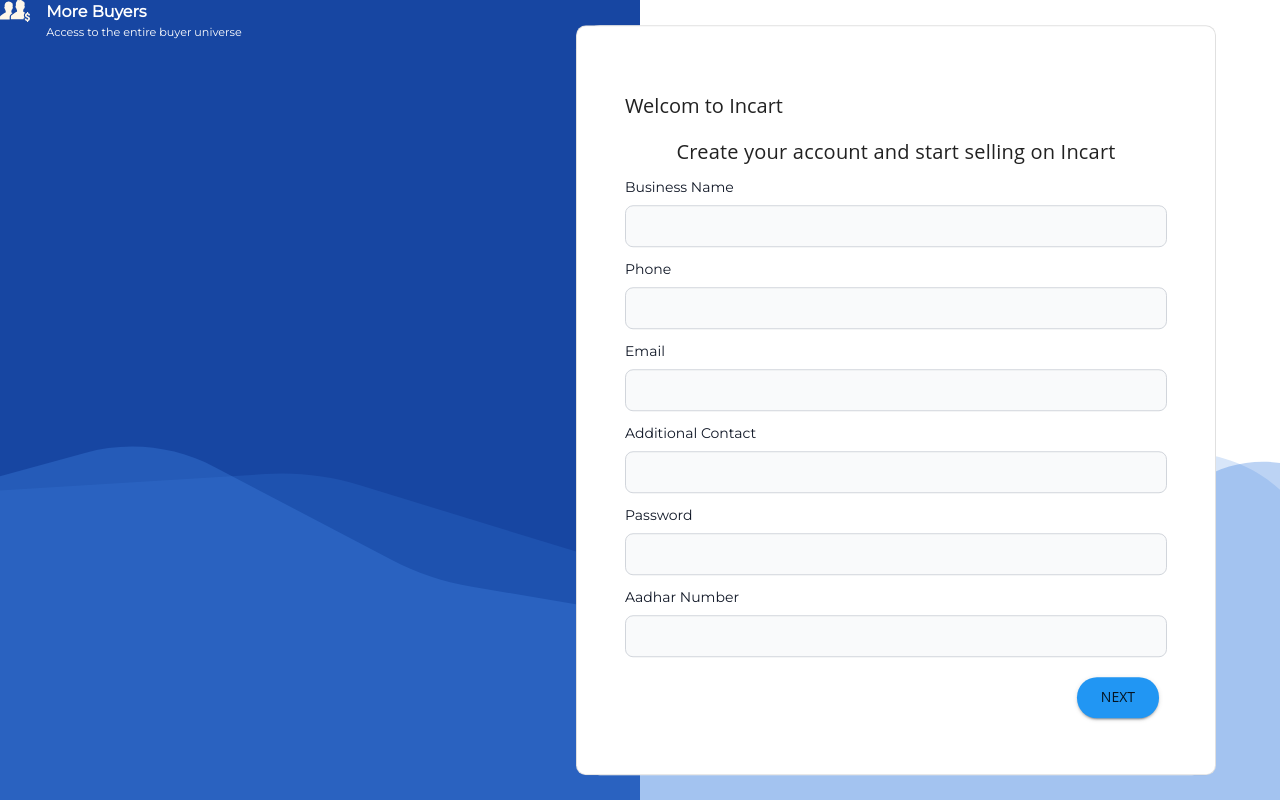
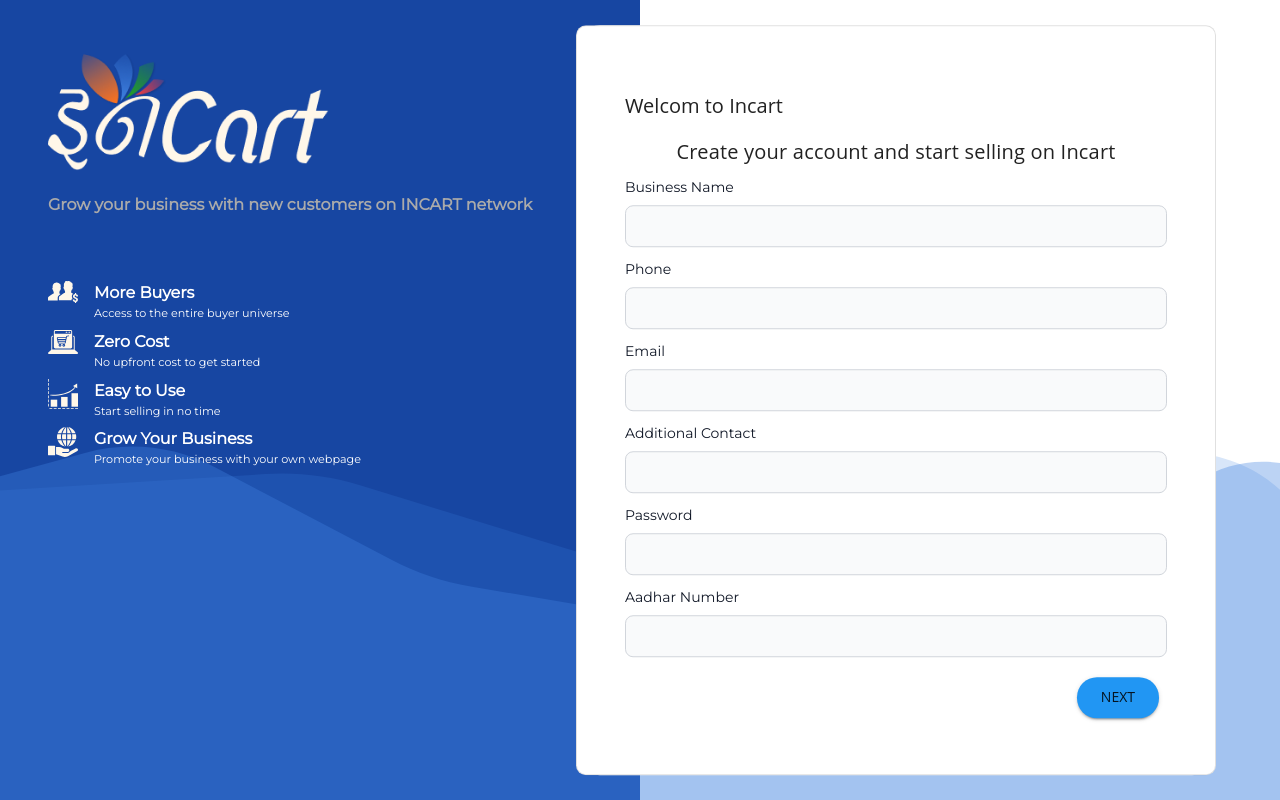
Before and after one commit to ONDC-Hackathon/interface, a React (Create React App) app: page /register in a window 1280 px wide. Built offline with nearby package versions, Linux system fonts and the light colour scheme.

Commit message:
fixed post merge register ui

```diff
--- a/src/Components/Benefits.js
+++ b/src/Components/Benefits.js
@@ -9,11 +9,11 @@
       container
       spacing={2}
     >
-      <Grid className="" xs={2}>
+      <Grid className="">
         {' '}
-        <img src={props.icon} alt="" />{' '}
+        <img src={props.icon} style={{ width: '30px' }} alt="" />{' '}
       </Grid>
-      <Grid xs={10}>
+      <Grid>
         <h1 className="font-extrabold">{props.heading}</h1>
         <p style={{ fontSize: '0.7rem' }}>{props.desc}</p>
       </Grid>
--- a/src/Pages/Register.js
+++ b/src/Pages/Register.js
@@ -15,7 +15,8 @@
 import Benefits from '../Components/Benefits'
 import { useNavigate } from 'react-router-dom'
 import { useDispatch, useSelector } from 'react-redux'
-import { loginSeller } from '../Redux/services/auth.service'
+import { loginSeller } from '../Redux/services/auth.service';
+import incartLogo from '../Images/incart_logo.png'
 
 function Register() {
   const { loading, userInfo, error } = useSelector((state) => state.auth)
@@ -49,12 +50,21 @@
   return (
     <div className="relative">
       <Grid style={{ minHeight: '100vh' }} container spacing={0}>
-        <Grid style={{ backgroundColor: '#1746A2' }} xs={6}>
-          <Benefits
-            icon={buyers}
-            heading={'More Buyers'}
-            desc="Access to the entire buyer universe"
-          />
+        <Grid className='flex flex-col' sx={{ backgroundColor: '#1746A2', padding: '3rem' }} xs={6}>
+          <div style={{ paddingBottom: '3rem' }} className='flex flex-col'>
+            <img src={incartLogo} style={{ maxWidth: '300px' }} alt="" />
+            <Typography variant="p" sx={{
+              color: '#aaaaaa',
+            }} align='left' className="font-bold py-4">
+              Grow your business with new customers on INCART network
+            </Typography>
+          </div>
+          <div style={{ zIndex: '10' }}>
+            <Benefits icon={buyers} heading={"More Buyers"} desc="Access to the entire buyer universe" />
+            <Benefits icon={cost} heading={"Zero Cost"} desc="No upfront cost to get started" />
+            <Benefits icon={ease} heading={"Easy to Use"} desc="Start selling in no time" />
+            <Benefits icon={grow} heading={"Grow Your Business"} desc="Promote your business with your own webpage" />
+          </div>
         </Grid>
         <Grid className="relative" xs={6}>
           <Box
```
